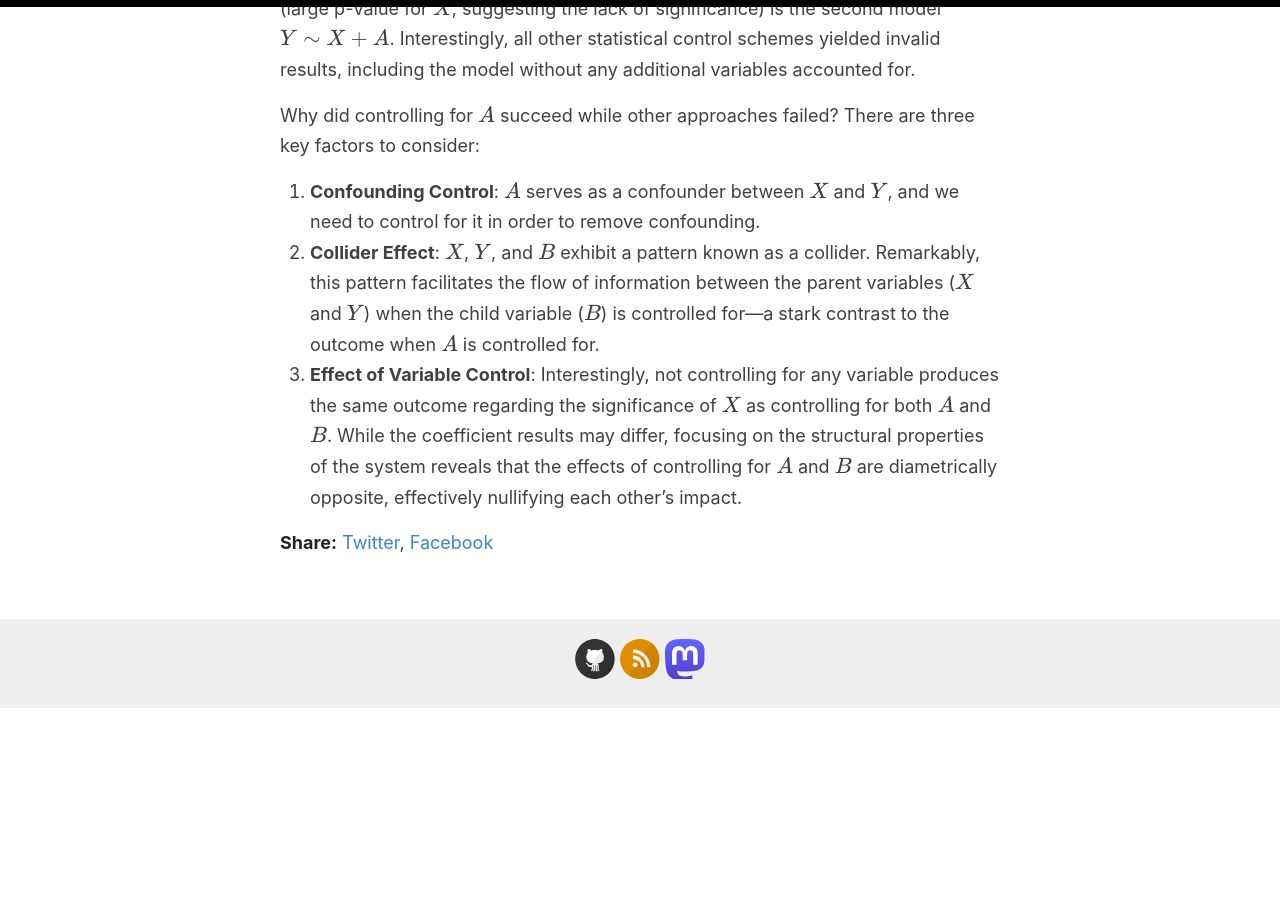
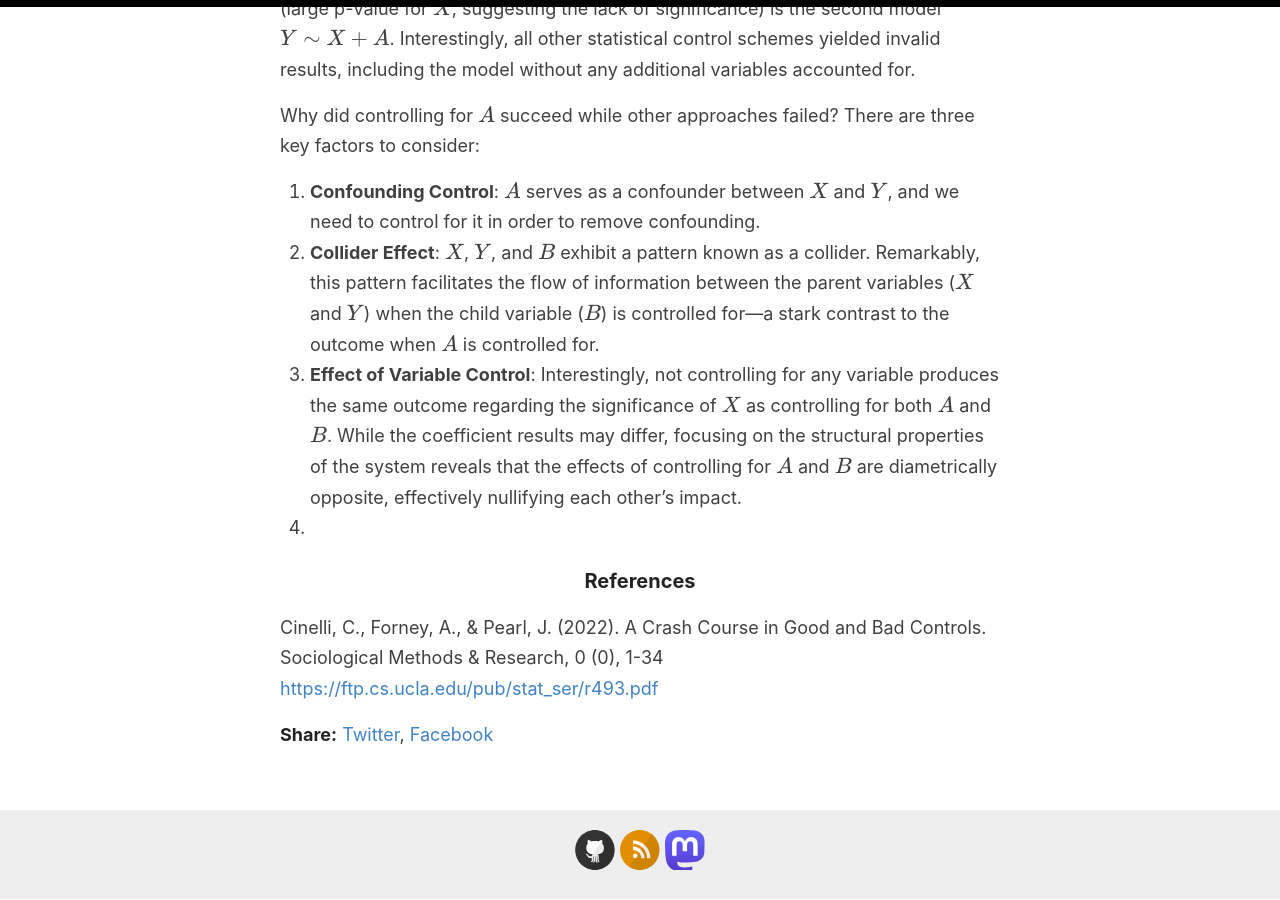
Before and after one commit to krz/krz.github.io, a Jekyll site: the page built from _posts/2024-03-04-adjusting-for-bad-controls.md, in a window 1280 px wide and 900 px high, scrolled down 5584 px. Built offline with Jekyll 4.4.1, drawn with Linux system fonts in a browser that asks for light colours; before the commit the page ends 6292 px from its top, so only the background shows below that.

Commit message:
add reference

```diff
--- a/_posts/2024-03-04-adjusting-for-bad-controls.md
+++ b/_posts/2024-03-04-adjusting-for-bad-controls.md
@@ -207,3 +207,8 @@ Why did controlling for \\(A\\) succeed while other approaches failed? There are
 1. __Confounding Control__: \\(A\\) serves as a confounder between \\(X\\) and \\(Y\\), and we need to control for it in order to remove confounding.
 2. __Collider Effect__: \\(X\\), \\(Y\\), and \\(B\\) exhibit a pattern known as a collider. Remarkably, this pattern facilitates the flow of information between the parent variables (\\(X\\) and \\(Y\\)) when the child variable (\\(B\\)) is controlled for—a stark contrast to the outcome when \\(A\\) is controlled for.
 3. __Effect of Variable Control__: Interestingly, not controlling for any variable produces the same outcome regarding the significance of \\(X\\) as controlling for both \\(A\\) and \\(B\\). While the coefficient results may differ, focusing on the structural properties of the system reveals that the effects of controlling for \\(A\\) and \\(B\\) are diametrically opposite, effectively nullifying each other's impact.
+4.
+
+### References
+Cinelli, C., Forney, A., & Pearl, J. (2022). A Crash Course in Good and Bad Controls. Sociological Methods & Research, 0 (0), 1-34
+[https://ftp.cs.ucla.edu/pub/stat_ser/r493.pdf](https://ftp.cs.ucla.edu/pub/stat_ser/r493.pdf)
```
